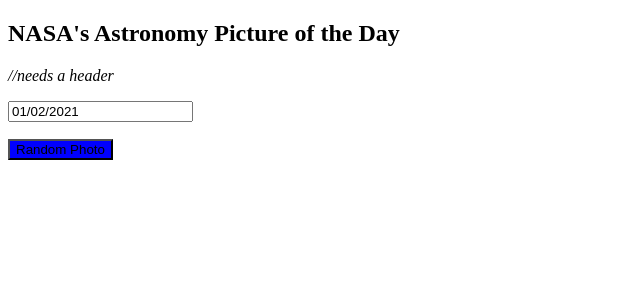
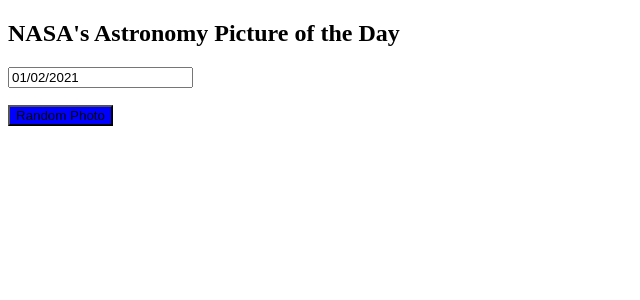
Before and after one commit to joannebasa/nasa-app, a React (Create React App) app: page /nasaphoto in a window 1280 px wide. Shown: the top 300 px of the page, without its empty margins (0-640 px from the left). Built offline with nearby package versions, Linux system fonts and the light colour scheme; no server answers.

Commit message:
delete unnecessary p tag

```diff
--- a/src/components/InputDateField.js
+++ b/src/components/InputDateField.js
@@ -11,9 +11,6 @@ const buttonStyle = {
 }
 const InputDateField = (props) => (
     <div className="text-center">
-        <p>
-            <em>//needs a header</em>
-        </p>
         <DatePicker
             className="form-control"
             selected={props.date}
```
